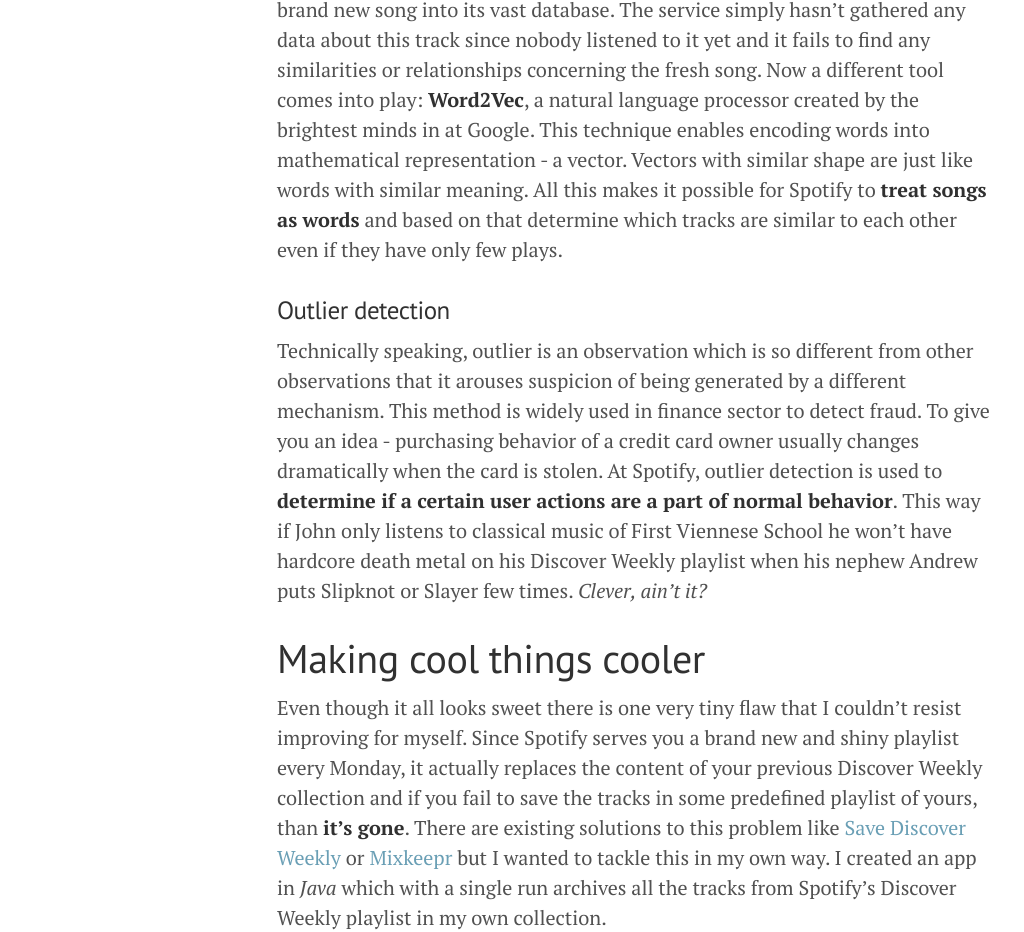
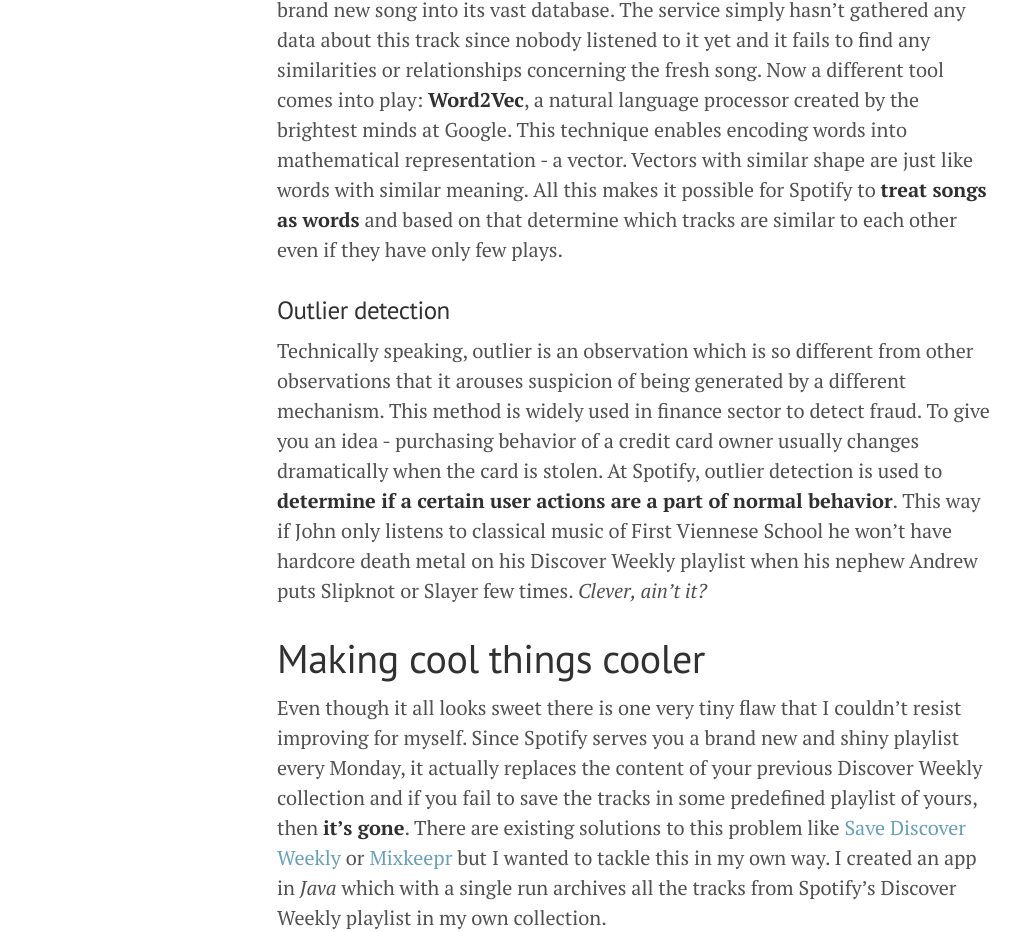
Before and after one commit to dyngosz/dyngosz.github.io, a Jekyll site: the page built from _posts/2017-03-13-magic-spotify.md, in a window 1280 px wide and 1400 px high, scrolled down 1651 px. Shown: the part 174-1106 px from the top of the window, without its empty margins (3-1027 px from the left). Built offline with Jekyll 4.4.1, drawn with Linux system fonts in a browser that asks for light colours; nearby versions of some CDN libraries.

```diff
--- a/_posts/2017-03-13-magic-spotify.md
+++ b/_posts/2017-03-13-magic-spotify.md
@@ -48,7 +48,7 @@ It is called a *cold start* and it happens every time Spotify welcomes a brand n
 vast database. The service simply hasn't gathered any data about this track since nobody
 listened to it yet and it fails to find any similarities or relationships concerning the fresh song.
 Now a different tool comes into play: **Word2Vec**, a natural language processor created
-by the brightest minds in at Google. This technique enables encoding words into mathematical
+by the brightest minds at Google. This technique enables encoding words into mathematical
 representation - a vector. Vectors with similar shape are just like words with similar meaning.
 All this makes it possible for Spotify to **treat songs as words** and based on that determine which
 tracks are similar to each other even if they have only few plays.
@@ -65,7 +65,7 @@ puts Slipknot or Slayer few times. *Clever, ain't it?*
 Even though it all looks sweet there is one very tiny flaw that I couldn't resist improving for myself.
 Since Spotify serves you a brand new and shiny playlist every Monday, it actually replaces the content
 of your previous Discover Weekly collection and if you fail to save the tracks in some predefined
-playlist of yours, than **it's gone**.
+playlist of yours, then **it's gone**.
 There are existing solutions to this problem like [Save Discover Weekly](http://www.savediscoverweekly.com/)
 or [Mixkeepr](http://www.mixkeepr.com/) but I wanted to tackle this in my own way.
 I created an app in *Java* which with a single run archives all the tracks from Spotify's Discover
```
